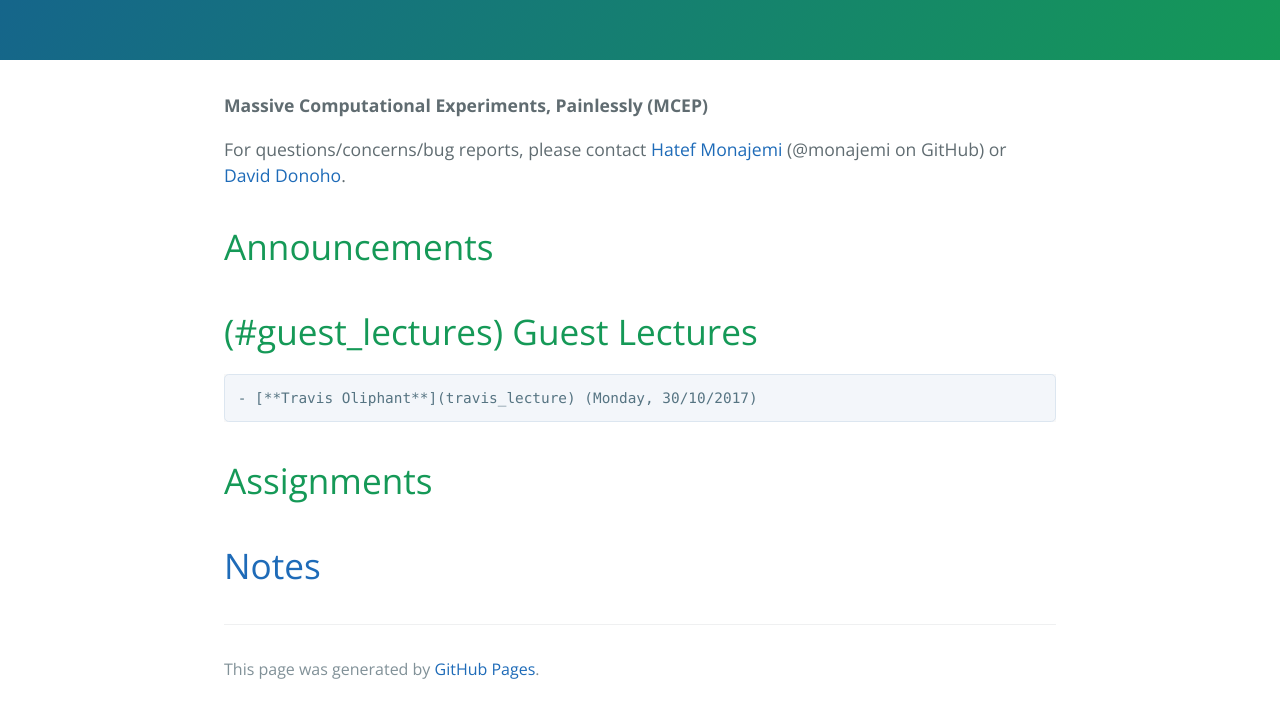
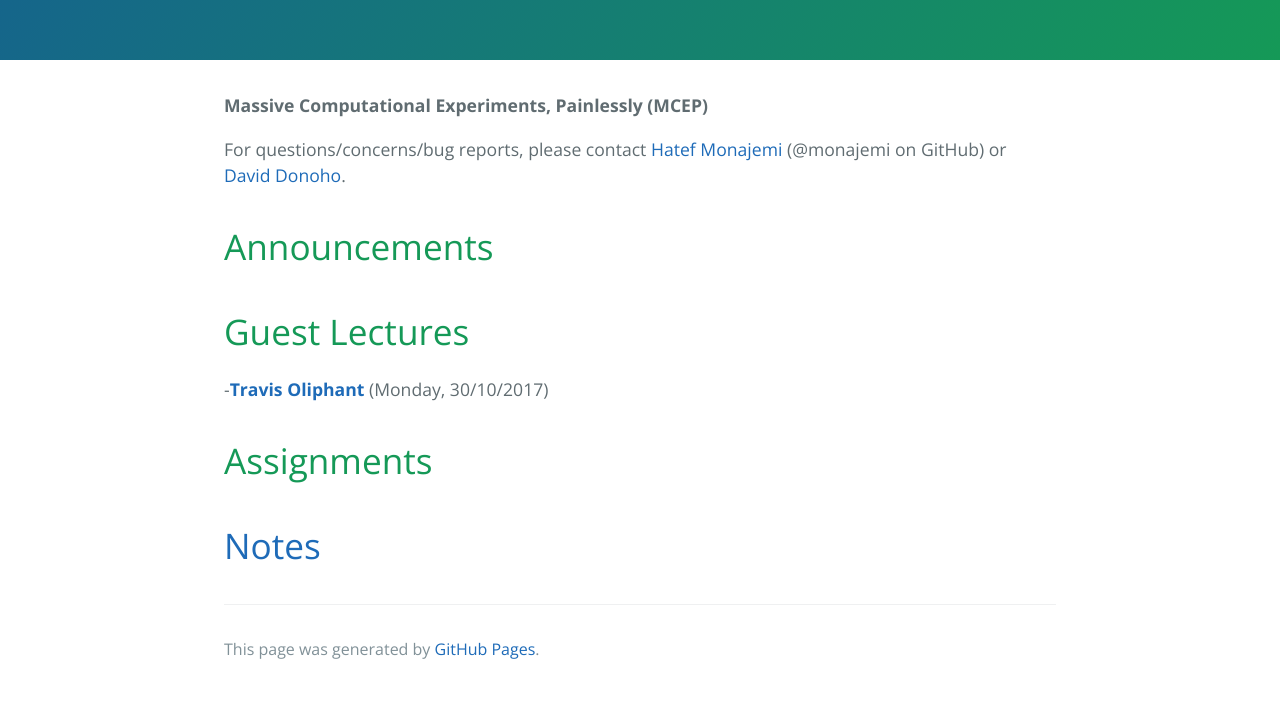
Before and after one commit to stats285/stats285.github.io, a Jekyll site: the page built from index.md, in a window 1280 px wide. Shown: the part 635-1348 px from the top of the page. Built offline with Jekyll 4.4.1, drawn with Linux system fonts in a browser that asks for light colours; the repository's description, which GitHub fills in, is left out.

Commit message:
adding travis lecture info

```diff
--- a/index.md
+++ b/index.md
@@ -9,8 +9,8 @@ For questions/concerns/bug reports, please contact [Hatef Monajemi](http://web.s
 
 # [](#announcements)Announcements
 
-# (#guest_lectures) Guest Lectures
-	- [**Travis Oliphant**](travis_lecture) (Monday, 30/10/2017)
+# [](#guest_lectures) Guest Lectures
+ -[**Travis Oliphant**](travis_lecture) (Monday, 30/10/2017)
 
 # [](#hw)Assignments
 
```
